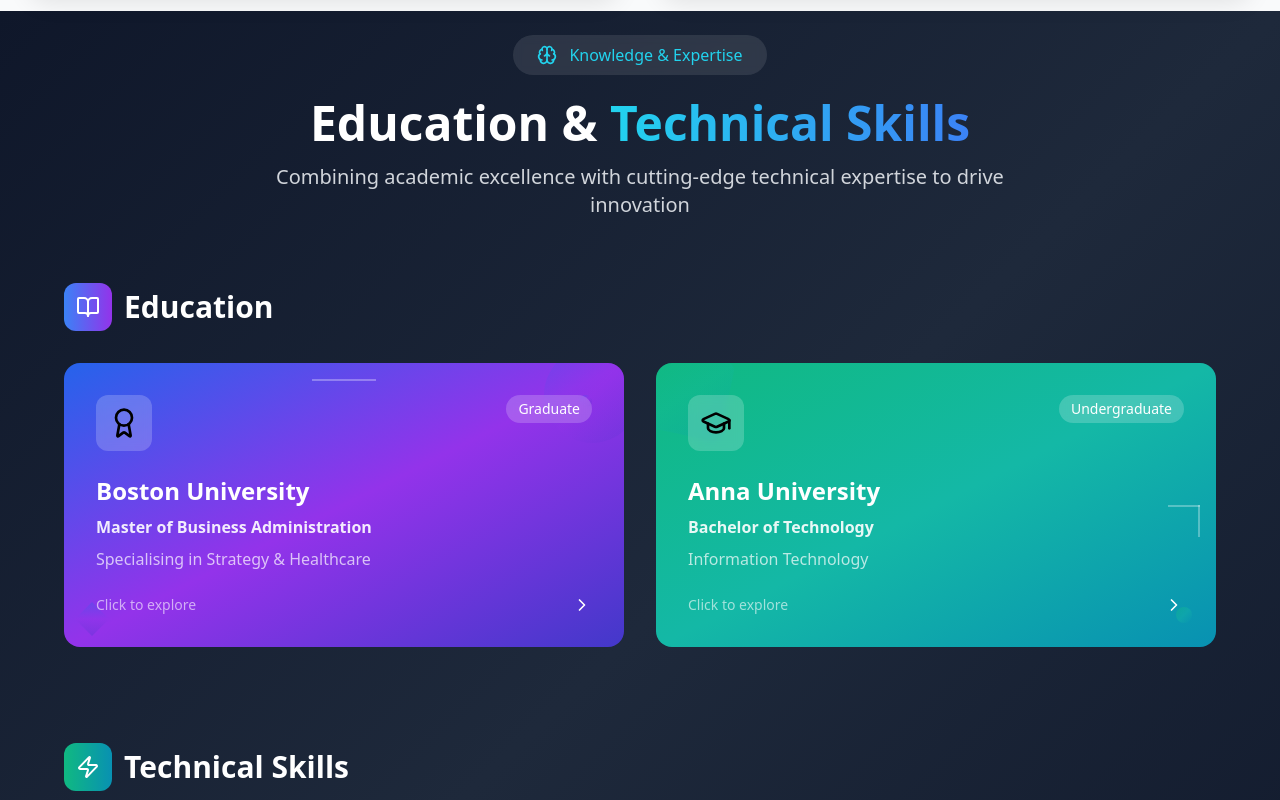
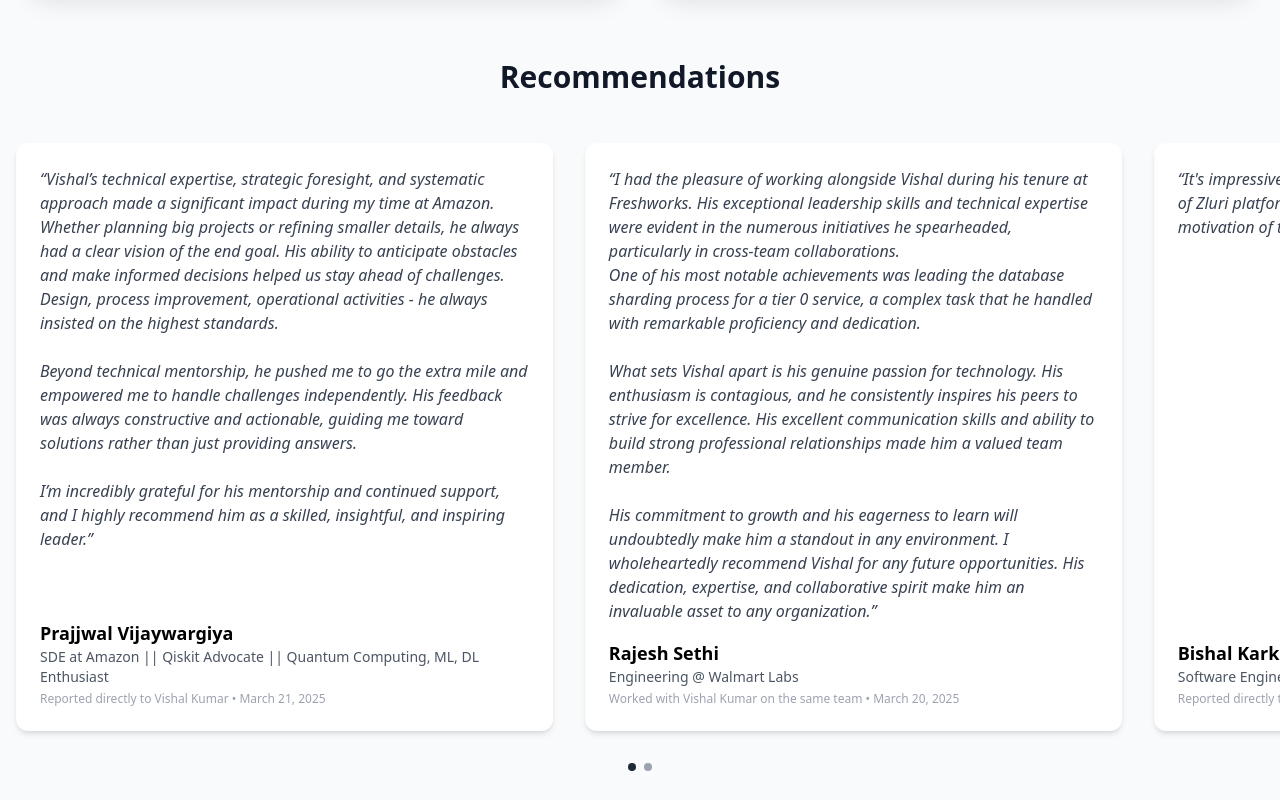
Before and after one commit to vishalkmr1395/vishal-portfolio, a React (Vite) app: page / in a window 1280 px wide. Shown: the part 2240-3040 px from the top of the page. Built offline with nearby package versions, Linux system fonts and the light colour scheme.

Commit message:
recomdation added

```diff
--- /dev/null
+++ b/src/components/Slider/Slider.css
@@ -0,0 +1,13 @@
+.carousel-container {
+  overflow: hidden;
+  width: 100%;
+}
+
+.carousel-track {
+  display: flex;
+  transition: transform 0.5s ease;
+  width: calc(100% * numberOfItems);
+}
+.carousel-item {
+  min-width: 100%;
+}
--- /dev/null
+++ b/src/components/Slider/Slider.jsx
@@ -0,0 +1,100 @@
+import { useEffect, useRef, useState } from "react";
+import './Slider.css'
+
+export default function RecommendationsCarousel({ data }) {
+  const [index, setIndex] = useState(0);
+  const [visibleCards, setVisibleCards] = useState(3); // default desktop
+  const trackRef = useRef();
+  const length = data.length;
+
+  // Adjust visible cards based on screen size
+  useEffect(() => {
+    const updateCards = () => {
+      if (window.innerWidth < 640) {
+        setVisibleCards(1); // mobile
+      } else if (window.innerWidth < 1024) {
+        setVisibleCards(2); // tablet
+      } else {
+        setVisibleCards(3); // desktop
+      }
+    };
+
+    updateCards();
+    window.addEventListener("resize", updateCards);
+    return () => window.removeEventListener("resize", updateCards);
+  }, []);
+
+  // Autoplay
+  useEffect(() => {
+    const interval = setInterval(() => {
+      setIndex((prev) => (prev + 1) % length);
+    }, 4000);
+    return () => clearInterval(interval);
+  }, [length]);
+
+  // Update transform on index change
+  useEffect(() => {
+    if (trackRef.current) {
+      trackRef.current.style.transform = `translateX(-${
+        (index * 100) / visibleCards
+      }%)`;
+    }
+  }, [index, visibleCards]);
+
+  return (
+    <section className="w-full py-12 bg-gray-50">
+      <div className="max-w-7xl mx-auto">
+        <h2 className="text-3xl font-bold text-gray-900 mb-8 text-center">
+          Recommendations
+        </h2>
+
+        {/* Carousel container */}
+        <div className="relative overflow-hidden">
+          <div
+            className="flex transition-transform duration-700 ease-in-out"
+            ref={trackRef}
+            style={{ width: `${(length * 100) / visibleCards}%` }}
+          >
+            {data.map((rec, i) => (
+              <div
+                key={i}
+                className="p-4 w-full"
+                style={{ flex: `0 0 ${100 / visibleCards}%` }}
+              >
+                <div className="bg-white rounded-xl shadow-md p-6 h-full flex flex-col justify-between">
+                  <p className="text-gray-700 italic mb-4 whitespace-pre-line">
+                    “{rec.text}”
+                  </p>
+                  <div>
+                    <h3 className="font-bold text-lg">{rec.author}</h3>
+                    <p className="text-sm text-gray-600">{rec.role}</p>
+                    <p className="text-xs text-gray-400 mt-1">
+                      {rec.relation} • {rec.date}
+                    </p>
+                  </div>
+                </div>
+              </div>
+            ))}
+          </div>
+        </div>
+
+        {/* Dots Navigation */}
+        <div className="flex justify-center mt-4 space-x-2">
+          {Array.from({ length: Math.ceil(length / visibleCards) }).map(
+            (_, i) => (
+              <button
+                key={i}
+                onClick={() => setIndex(i * visibleCards)}
+                className={`h-2 w-2 rounded-full ${
+                  index >= i * visibleCards && index < (i + 1) * visibleCards
+                    ? "bg-gray-800"
+                    : "bg-gray-400"
+                }`}
+              />
+            )
+          )}
+        </div>
+      </div>
+    </section>
+  );
+}
--- a/src/pages/Home.jsx
+++ b/src/pages/Home.jsx
@@ -3,14 +3,64 @@
 import ExperienceCards from '../components/ExperienceCards/ExperienceCards'
 import Footer from '../components/Footer/Footer'
 import Hero from '../components/HeroComponent/Hero'
+import  Slider from '../components/Slider/Slider'
 
 function Home() {
+
+const recommendations = [
+  {
+    author: "Jitender Kumar",
+    role: "Head of Product and Engineering at Zluri",
+    relation: "Managed Vishal Kumar directly",
+    date: "April 6, 2025",
+    text: `Vishal did excellent in leading an initiative to overhaul the user experience at Zluri.
+
+Some key traits that stood out for him were:
+1. Being able to gain the trust and work well with the team.
+2. Being able to understand product and experience aspects alongside engineering.
+3. Being adaptable and finding a project management methodology best suited to this unique project.
+
+I would love to have him in our team again.`
+  },
+  {
+    author: "Prajjwal Vijaywargiya",
+    role: "SDE at Amazon || Qiskit Advocate || Quantum Computing, ML, DL Enthusiast",
+    relation: "Reported directly to Vishal Kumar",
+    date: "March 21, 2025",
+    text: `Vishal’s technical expertise, strategic foresight, and systematic approach made a significant impact during my time at Amazon. Whether planning big projects or refining smaller details, he always had a clear vision of the end goal. His ability to anticipate obstacles and make informed decisions helped us stay ahead of challenges. Design, process improvement, operational activities - he always insisted on the highest standards.
+
+Beyond technical mentorship, he pushed me to go the extra mile and empowered me to handle challenges independently. His feedback was always constructive and actionable, guiding me toward solutions rather than just providing answers.
+
+I’m incredibly grateful for his mentorship and continued support, and I highly recommend him as a skilled, insightful, and inspiring leader.`
+  },
+  {
+    author: "Rajesh Sethi",
+    role: "Engineering @ Walmart Labs",
+    relation: "Worked with Vishal Kumar on the same team",
+    date: "March 20, 2025",
+    text: `I had the pleasure of working alongside Vishal during his tenure at Freshworks. His exceptional leadership skills and technical expertise were evident in the numerous initiatives he spearheaded, particularly in cross-team collaborations.
+One of his most notable achievements was leading the database sharding process for a tier 0 service, a complex task that he handled with remarkable proficiency and dedication.
+
+What sets Vishal apart is his genuine passion for technology. His enthusiasm is contagious, and he consistently inspires his peers to strive for excellence. His excellent communication skills and ability to build strong professional relationships made him a valued team member.
+
+His commitment to growth and his eagerness to learn will undoubtedly make him a standout in any environment. I wholeheartedly recommend Vishal for any future opportunities. His dedication, expertise, and collaborative spirit make him an invaluable asset to any organization.`
+  },
+  {
+    author: "Bishal Karki",
+    role: "Software Engineer",
+    relation: "Reported directly to Vishal Kumar",
+    date: "July 12, 2024",
+    text: `It's impressive how Vishal led and organized the team to create V2 of Zluri platform. I like his concerns for learning, growth and motivation of the team members.`
+  }
+];
+
 
   return (
     <>
     <Hero />
     <CompanySection />
     <ExperienceCards />
+    <Slider data={recommendations} />
     <EduCard />
     <Footer />
       </>
```
